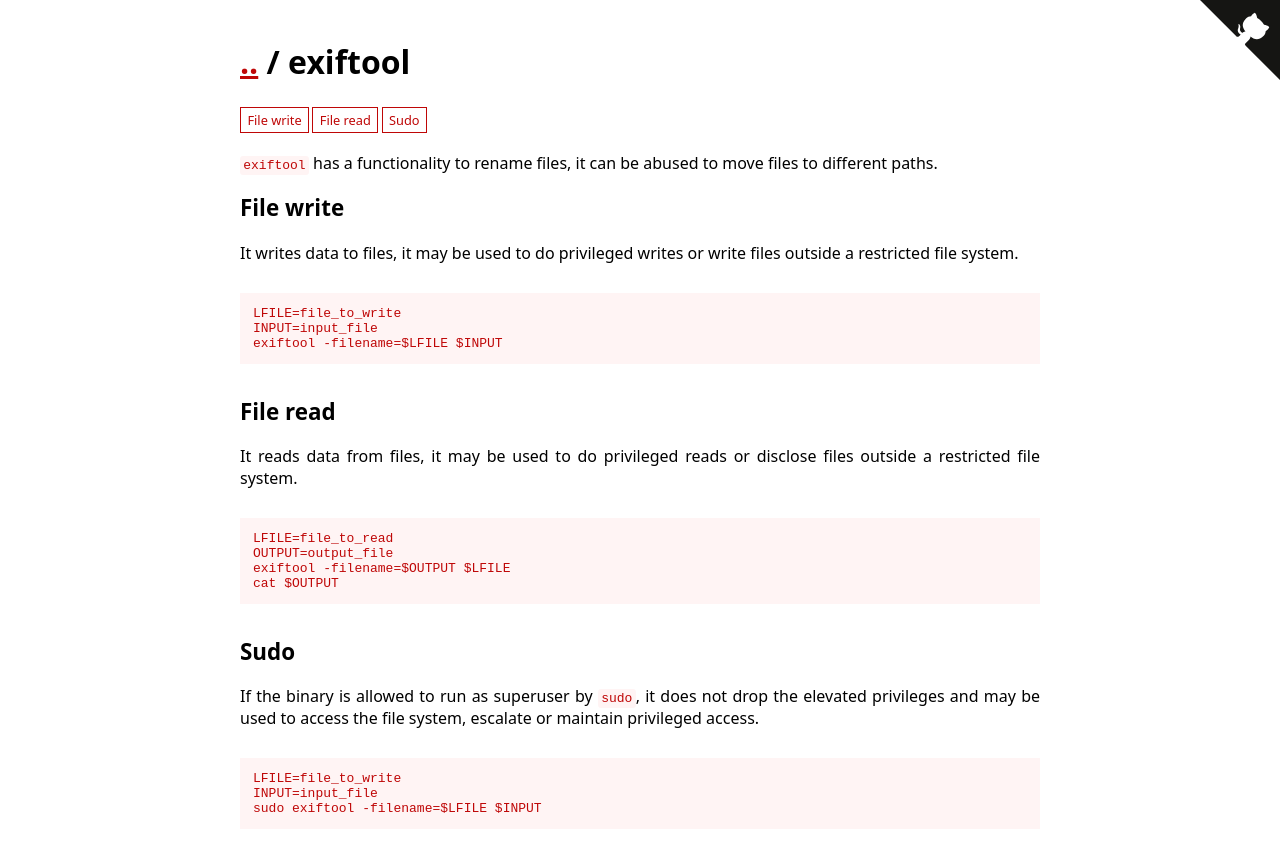
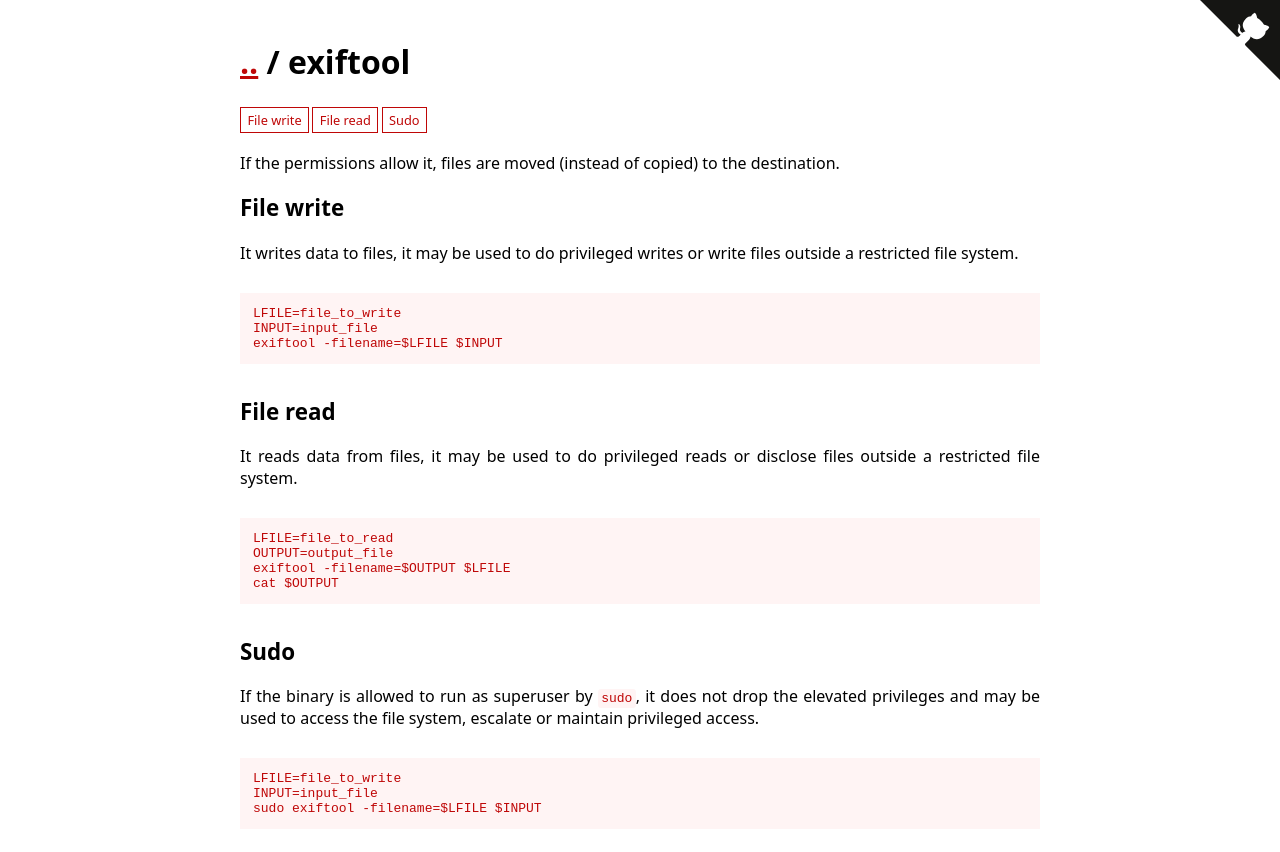
Before and after one commit to GTFOBins/GTFOBins.github.io, a Jekyll site: the page built from _gtfobins/exiftool.md, in a window 1280 px wide. Shown: the top 852 px of the page. Built offline with Jekyll 4.4.1, drawn with Linux system fonts in a browser that asks for light colours.

Commit message:
Clarify description

```diff
--- a/_gtfobins/exiftool.md
+++ b/_gtfobins/exiftool.md
@@ -1,6 +1,6 @@
 ---
 description: |
-  `exiftool` has a functionality to rename files, it can be abused to move files to different paths.
+  If the permissions allow it, files are moved (instead of copied) to the destination.
 functions:
   file-read:
     - code: |
```
